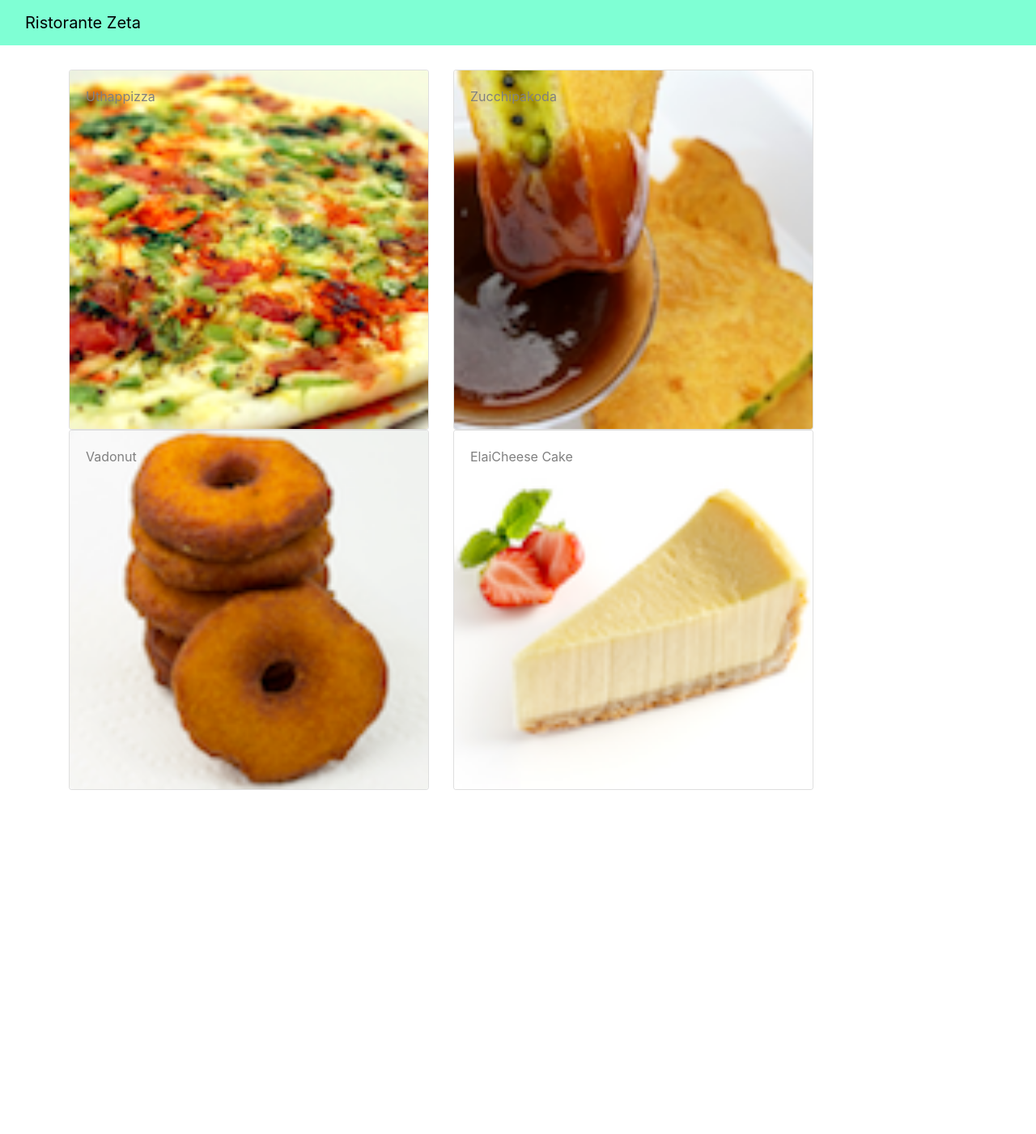
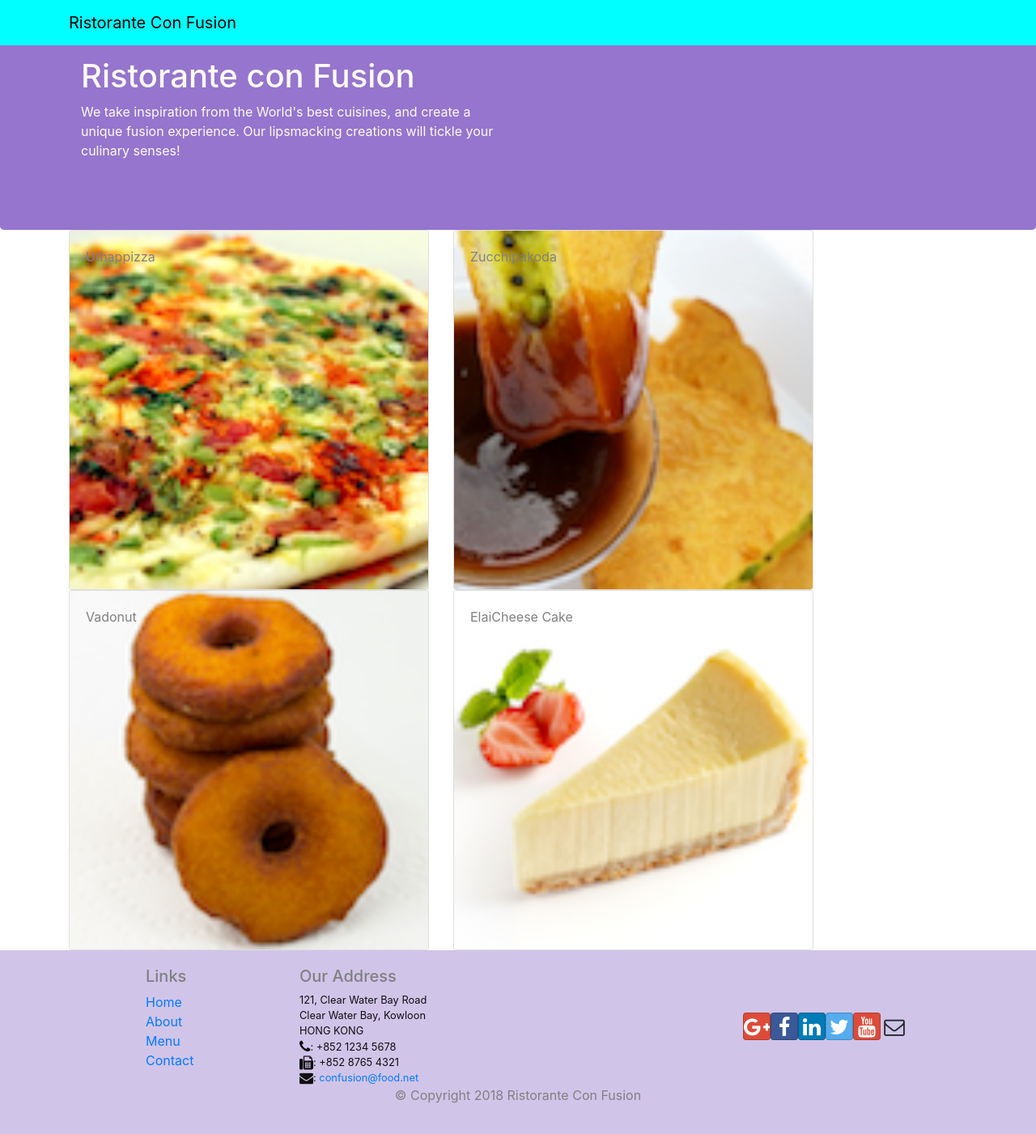
Before and after one commit to zJuarez/holiR, a React (Create React App) app: page /contactus in a window 1280 px wide. Shown: the whole page at 81% size. Before the commit the page ends 976 px from the top, so only its background shows below. Built offline with nearby package versions, Linux system fonts and the light colour scheme.

Commit message:
foter and header

```diff
--- a/package.json
+++ b/package.json
@@ -7,6 +7,8 @@
     "@testing-library/react": "^9.3.2",
     "@testing-library/user-event": "^7.1.2",
     "bootstrap": "^4.5.2",
+    "bootstrap-social": "^5.1.1",
+    "font-awesome": "^4.7.0",
     "react": "^16.13.1",
     "react-dom": "^16.13.1",
     "react-popper": "^2.2.3",
--- a/src/App.css
+++ b/src/App.css
@@ -2,9 +2,40 @@
   color:grey;
 }
 #nav{
-  margin-bottom: 30px;
-  background-color: aquamarine;
+  background-color: aqua;
 }
 #nav a{
   color:black;
 }
+
+.jumbotron {
+  padding:70px 30px 70px 30px;
+  margin:0px auto;
+  background: #9575CD ;
+  color:floralwhite;
+}
+
+.footer{
+  background-color: #D1C4E9;
+  margin:0px auto;
+  padding: 20px 0px 20px 0px;
+}
+
+address{
+  font-size:80%;
+  margin:0px;
+  color:#0f0f0f;
+}
+
+.row-content {
+  margin:0px auto;
+  padding: 50px 0px 50px 0px;
+  border-bottom: 1px ridge;
+  min-height:400px;
+}
+
+
+.row-header{
+  margin:0px auto;
+  padding:0px auto;
+}
--- /dev/null
+++ b/src/components/FooterComponent.js
@@ -0,0 +1,50 @@
+import React from 'react';
+
+function Footer(props) {
+    return(
+    <div className="footer">
+        <div className="container">
+            <div className="row justify-content-center">
+                <div className="col-4 offset-1 col-sm-2">
+                    <h5>Links</h5>
+                    <ul className="list-unstyled">
+                        <li><a href="#">Home</a></li>
+                        <li><a href="#">About</a></li>
+                        <li><a href="#">Menu</a></li>
+                        <li><a href="contactus.html">Contact</a></li>
+                    </ul>
+                </div>
+                <div className="col-7 col-sm-5">
+                    <h5>Our Address</h5>
+                    <address>
+		              121, Clear Water Bay Road<br />
+		              Clear Water Bay, Kowloon<br />
+		              HONG KONG<br />
+		              <i className="fa fa-phone fa-lg"></i>: +852 1234 5678<br />
+		              <i className="fa fa-fax fa-lg"></i>: +852 8765 4321<br />
+		              <i className="fa fa-envelope fa-lg"></i>: <a href="mailto:confusion@food.net">
+                         confusion@food.net</a>
+                    </address>
+                </div>
+                <div className="col-12 col-sm-4 align-self-center">
+                    <div className="text-center">
+                        <a className="btn btn-social-icon btn-google" href="http://google.com/+"><i className="fa fa-google-plus"></i></a>
+                        <a className="btn btn-social-icon btn-facebook" href="http://www.facebook.com/profile.php?id="><i className="fa fa-facebook"></i></a>
+                        <a className="btn btn-social-icon btn-linkedin" href="http://www.linkedin.com/in/"><i className="fa fa-linkedin"></i></a>
+                        <a className="btn btn-social-icon btn-twitter" href="http://twitter.com/"><i className="fa fa-twitter"></i></a>
+                        <a className="btn btn-social-icon btn-google" href="http://youtube.com/"><i className="fa fa-youtube"></i></a>
+                        <a className="btn btn-social-icon" href="mailto:"><i className="fa fa-envelope-o"></i></a>
+                    </div>
+                </div>
+            </div>
+            <div className="row justify-content-center">
+                <div className="col-auto">
+                    <p>© Copyright 2018 Ristorante Con Fusion</p>
+                </div>
+            </div>
+        </div>
+    </div>
+    )
+}
+
+export default Footer;
--- /dev/null
+++ b/src/components/HeaderComponent.js
@@ -0,0 +1,28 @@
+import React, { Component } from 'react';
+import { Navbar, NavbarBrand, Jumbotron, Row, Col } from 'reactstrap';
+
+class Header extends Component {
+  render() {
+    return(
+    <React.Fragment>
+      <Navbar id="nav" fixed="top">
+        <div className="container">
+            <NavbarBrand href="/">Ristorante Con Fusion</NavbarBrand>
+        </div>
+      </Navbar>
+      <Jumbotron className="jumbo">
+           <div className="container">
+               <Row className=" row-header">
+                   <Col sm="6">
+                       <h1>Ristorante con Fusion</h1>
+                       <p>We take inspiration from the World's best cuisines, and create a unique fusion experience. Our lipsmacking creations will tickle your culinary senses!</p>
+                   </Col>
+               </Row>
+           </div>
+       </Jumbotron>
+    </React.Fragment>
+    );
+  }
+}
+
+export default Header;
--- a/src/components/MainComponent.js
+++ b/src/components/MainComponent.js
@@ -1,9 +1,11 @@
 import React, {Component} from 'react';
-import {Navbar, NavbarBrand, Row, Col} from 'reactstrap';
+import { Row, Col} from 'reactstrap';
 import '../App.css';
+import {DISHES} from '../shared/dishes';
 import Menu from './MenuComponent';
-import {DISHES} from '../shared/dishes';
-import DishDetail from './DishDetail'
+import DishDetail from './DishDetail';
+import Header from './HeaderComponent';
+import Footer from './FooterComponent';
 
 class Main extends Component{
 
@@ -25,15 +27,12 @@
   render(){
   return (
     <div className="App">
-      <Navbar id="nav">
-        <div className="container-fluid">
-          <NavbarBrand href="/" target="_blank" > Ristorante Zeta</NavbarBrand>
-        </div>
-      </Navbar>
+      <Header/>
       <div className="container">
       <Menu dishes = {this.state.dishes} onClick = {(dishID)=>this.onDishSelect(dishID)}/>
       <DishDetail dish = {this.state.dishes.filter((dishX) => this.state.selectedDish===dishX.id)[0]}/>
       </div>
+      <Footer/>
       </div>
   );
   }
--- a/src/index.js
+++ b/src/index.js
@@ -1,6 +1,8 @@
 import React from 'react';
 import ReactDOM from 'react-dom';
 import 'bootstrap/dist/css/bootstrap.min.css';
+import 'font-awesome/css/font-awesome.css';
+import 'bootstrap-social/bootstrap-social.css';
 import './index.css';
 import App from './App';
 import * as serviceWorker from './serviceWorker';
```
Also changed, not shown: 1 other file (tests, documents, lock files or other folders).
